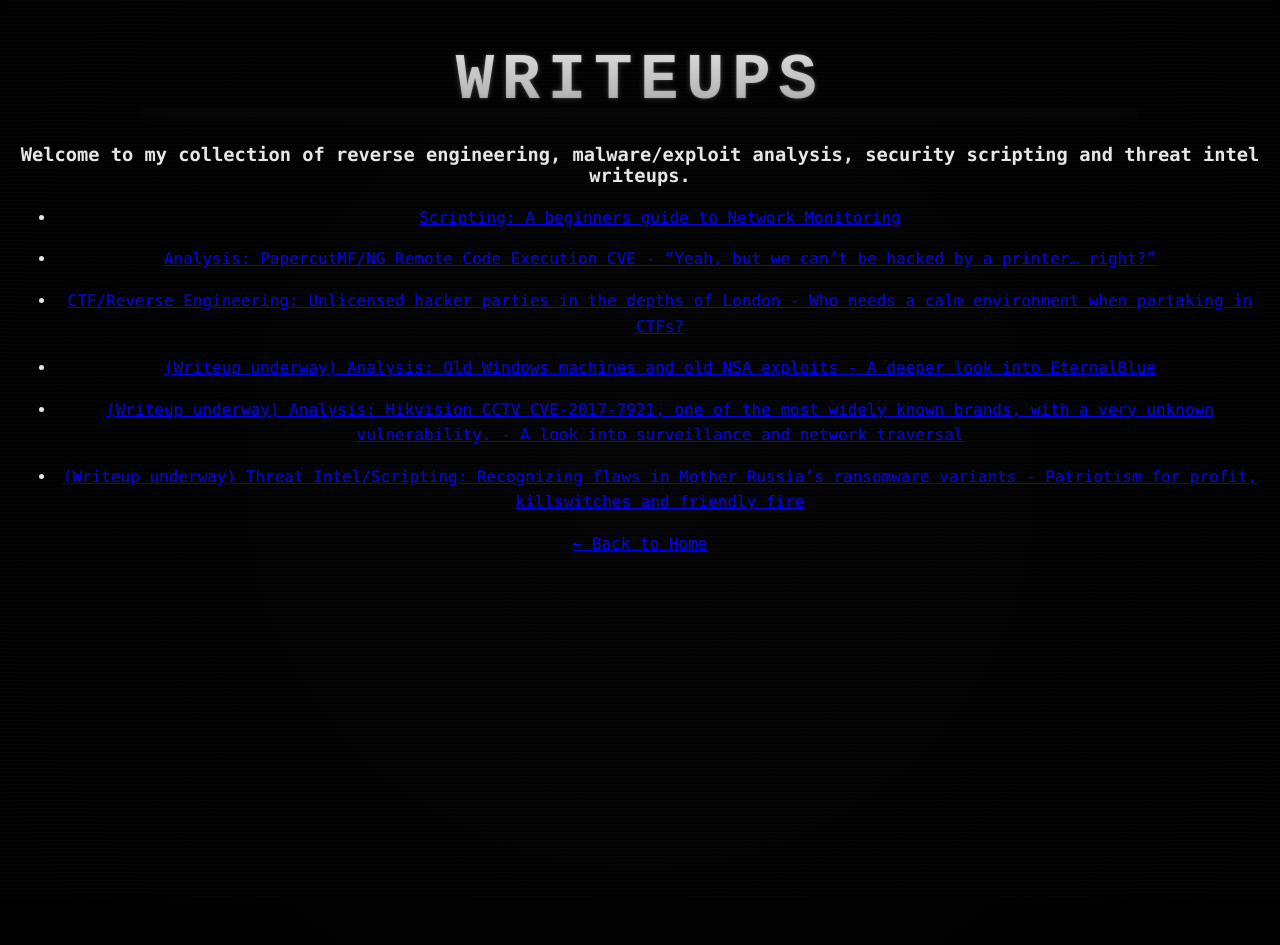
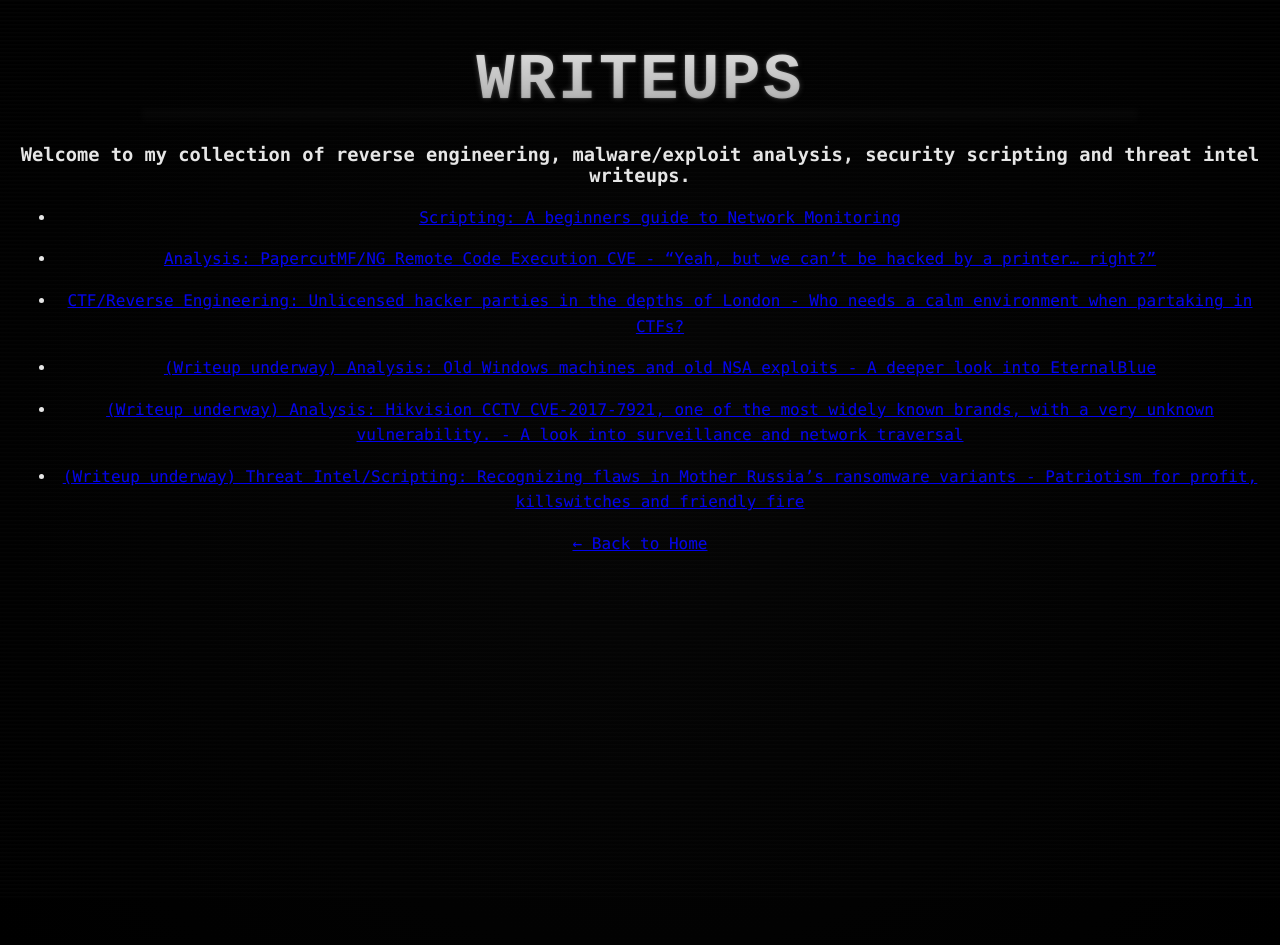
Before and after one commit to 0xhtw/0xhtw.github.io, a Jekyll site: the page built from writeups/index.md, in a window 1280 px wide. Built offline with Jekyll 4.4.1, drawn with Linux system fonts in a browser that asks for light colours; some web fonts are replaced.

Commit message:
Update style.css

```diff
--- a/assets/css/style.css
+++ b/assets/css/style.css
@@ -1,5 +1,5 @@
 /* =============================== */
-/*          FONT IMPORT            */
+/*        FONT IMPORT              */
 /* =============================== */
 @import url('https://fonts.cdnfonts.com/css/home-video');
 
@@ -67,7 +67,7 @@
 .what-is-htw h2,
 .writeup-content h1,
 .writeup-content h2 {
-  font-family: 'HomeVideo', monospace; /* VHS font applied */
+  font-family: 'Home Video', monospace; /* VHS font applied */
   font-size: clamp(1.5rem, 5vw, 4rem);
   margin-top: 5vh;
   margin-bottom: 3vh;
@@ -83,7 +83,7 @@
     0 0 2px rgba(255,255,255,0.25),
     0 0 6px var(--chrome-glow-soft);
   position: relative;
-  letter-spacing: 0.12em;
+  letter-spacing: 0.04em;
   text-transform: uppercase;
   animation: crtFlicker 3s infinite ease-in-out,
              signalDrop 6s infinite steps(1, end);
@@ -108,7 +108,7 @@
   pointer-events: none;
 }
 
-/* Chromatic VHS bleed */
+/* Chromatic VHS bleed using data-text */
 h1::after,
 .about h2::after,
 .what-is-htw h2::after,
```
